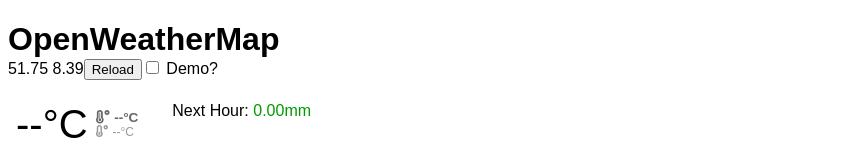
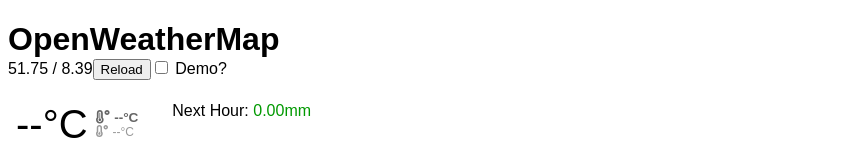
Before and after one commit to fabiradi/weather-widget, a React (Create React App) app: page / in a window 1280 px wide. Shown: the top 145 px of the page, without its empty margins (0-859 px from the left). Built offline with nearby package versions, Linux system fonts and the light colour scheme; no server answers.

Commit message:
lat/lon: show with fixed digits (2)

```diff
--- a/src/OpenWeatherMap.tsx
+++ b/src/OpenWeatherMap.tsx
@@ -43,7 +43,7 @@
           <LoadingOutlined style={{ color: '#008dff' }} />
         )}
         <div style={{ fontSize: '50%', fontWeight: 'normal' }}>
-          {lat} {lon}
+          {lat.toFixed(2)} / {lon.toFixed(2)}
           <button onClick={handleReload}>Reload</button>
           <label>
             <input
```
